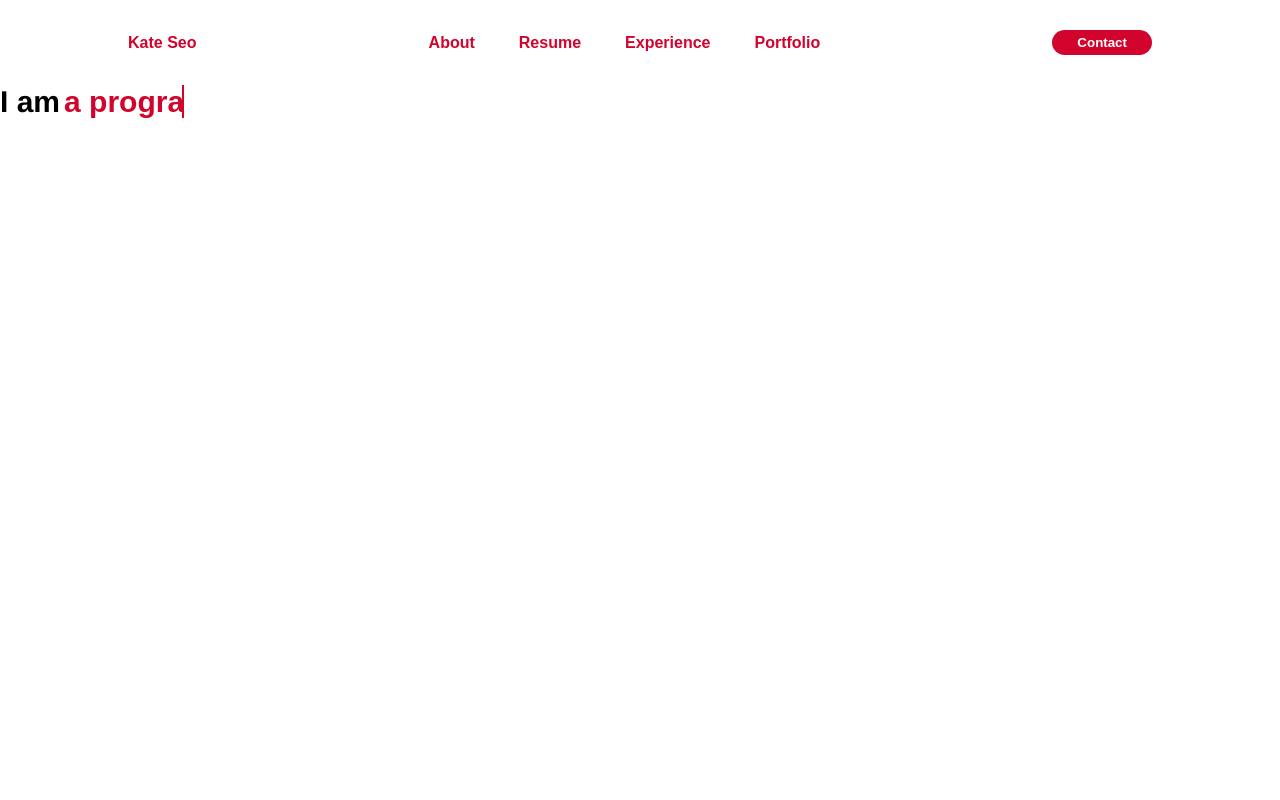
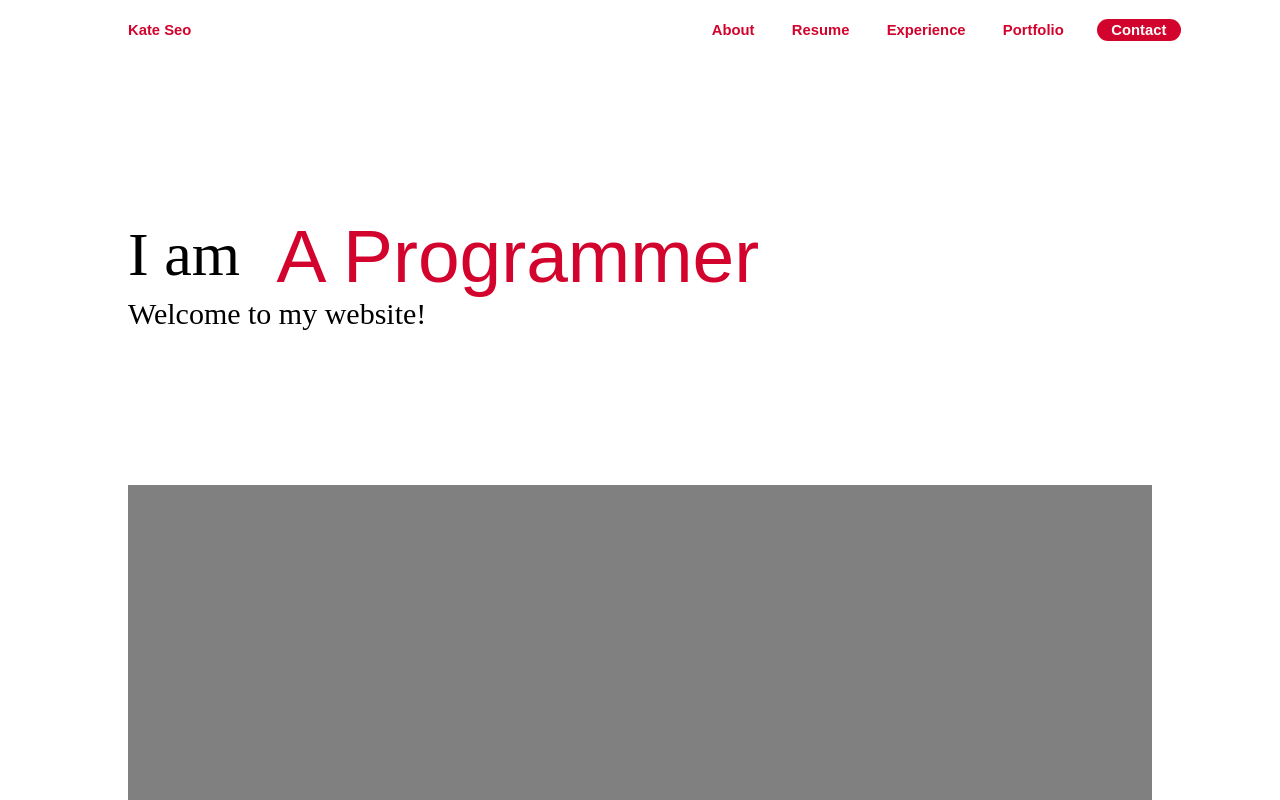
Before and after one commit to k4teseo/personal, a plain HTML site: page index.html in a window 1280 px wide. Shown: the top 800 px of the page. Drawn offline with Linux system fonts and the light colour scheme; a web font is replaced by a local one.

Commit message:
home page done

```diff
--- a/index.css
+++ b/index.css
@@ -6,9 +6,9 @@
 
 header {
     display: flex;
-    justify-content: space-between;
+    justify-content: flex-end;
     align-items: center;
-    padding: 30px 10%;
+    padding: 1.5% 10%;
 }
 
 p, li, a, button {
@@ -21,6 +21,8 @@ p, li, a, button {
 
 .logo {
     cursor: pointer;
+    margin-right: auto;
+    font-size: calc(2px + 1vw);
 }
 
 .nav-links {
@@ -29,11 +31,12 @@ p, li, a, button {
 
 .nav-links li {
     display: inline-block;
-    padding: 0 20px;
+    padding: 0 1.3vw;
 }
 
 .nav-links li a {
     transition: all 0.3s ease 0s;
+    font-size: calc(2px + 1vw);
 }
 
 .nav-links li a:hover {
@@ -41,13 +44,15 @@ p, li, a, button {
 }
 
 button {
-    padding: 5px 25px;
+    padding: 4% 20%;
     background-color: rgba(210, 4, 45, 1);
     color: white;
     border: none;
     border-radius: 50px;
     cursor: pointer;
     transition: all 0.3s ease 0s;
+    margin-left: 1.3vw;
+    font-size: calc(2px + 1vw);
 }
 
 button:hover {
@@ -55,43 +60,94 @@ button:hover {
     color: #D2042D;
 }
 
-body {
-    min-height: 100vh;
-    overflow: hidden;
+main {
+    margin: 0 10vw;
 }
 
-.container .text {
-    position: relative;
-    font-size: 30px;
-    font-weight: 600;
+.container {
+    max-width: 100%;
+    padding-top: 2%;
 }
 
-.container .text.first-text {
-    color: black;
-    font-family: "Helvetica Neue", sans-serif;
+#home {
+    display: flex;
+    flex-wrap: wrap;
+    margin: 15% 0;
+    position: relative;
 }
 
-.container .text.second-text {
-    color: #D2042D;
-    font-family: "rafaella", sans-serif;
+#home::before {
+    content: '';
+    position: absolute;
+    left: 0;
+    top: 0;
+    width: 100%;
+    height: 100%;
+    background-color: rgba(0,0,0,0);
+    z-index: 1;
 }
 
-.text.second-text:before {
-    content: "";
-    position: absolute;
-    top: 0;
-    left: 0;
-    height: 100%;
-    width: 100%;
-    background-color: white;
-    border-left: 2px solid #D2042D;
-    animation: animate 4s steps(12) infinite;
+#home .home-text {
+    color: black;
+    font-size: calc(3px + 3vw);
+    line-height: 40px;
+    font-weight: 200;
+    display: flex;
 }
-@keyframes animate {
-    40%, 60% {
-        left: 100%;
+
+h2 {
+    font-size: 30px;
+    font-weight: 200;
+}
+
+#home .home-text h1 {
+    font-weight: 400;
+}
+
+#home .home-text h1 span {
+    font-size: calc(4.5px + 5.5vw);
+    font-family: "rafaella", sans-serif;
+    color: #D2042D;
+    line-height: 45px;
+    display: none;
+}
+
+.home-text .animate-text {
+    display: inline;
+}
+
+#home .home-text h1 span.text-in {
+    display: block;
+    animation: textIn .5s ease;
+}
+
+#home .home-text h1 span.text-out {
+    animation: textOut .5s ease;
+}
+
+@keyframes textIn {
+    0% {
+        transform: translateY(100%);
+        color: white;
     }
     100% {
-        left: 0%;
+        transform: translateY(0%);
+        color: #D2042D;
     }
 }
+
+@keyframes textOut {
+    0% {
+        transform: translateY(0%);
+        color: #D2042D;
+    }
+    100% {
+        transform: translateY(-100%);
+        color: white;
+    }
+}
+
+#about {
+    background-color: grey;
+    height: 200vh;
+}
--- a/index.html
+++ b/index.html
@@ -7,11 +7,11 @@
     <link rel="stylesheet" href="https://use.typekit.net/jtq3edh.css">
 </head>
 <body>
-    <header>
-        <p class="logo">Kate Seo</p>
+    <header id="header">
+        <p class="logo"><a href="#header">Kate Seo</a></p>
         <nav>
             <ul class="nav-links">
-                <li><a href="#">About</a></li>
+                <li><a href="#about">About</a></li>
                 <li><a href="#">Resume</a></li>
                 <li><a href="#">Experience</a></li>
                 <li><a href="#">Portfolio</a></li>
@@ -21,10 +21,27 @@
     </header>
 
     <main>
-        <div class="container">
-            <span class="text first-text">I am</span>
-            <span class="text second-text"></span>
-        </div>
+        <section id="home">
+            <div class="container">
+                <div class="row">
+                    <div class="home-text">
+                        <h1>I am&nbsp;</h1>
+                        <h1 class="animate-text">
+                            <span>Kate Seo</span>
+                            <span>&nbsp;A Programmer</span>
+                            <span>&nbsp;A Designer</span>
+                            <span>&nbsp;A Student</span>
+                        </h1>
+                    </div>
+                </div>
+                <br>
+                <h2>Welcome to my website!</h2>
+            </div>
+        </section>
+
+        <section id="about">
+
+        </section>
     </main>
 <script src="index.js"></script>
 </body>
--- a/index.js
+++ b/index.js
@@ -1,22 +1,26 @@
-const text = document.querySelector(".second-text");
+const txts=document.querySelector(".animate-text").children;
+txtsLen=txts.length;;
+let index=0;
+const textInTimer=3000;
+const textOutTimer=2600;
+function animateText() {
+    for (let i=0; i<txtsLen; i++) {
+        txts[i].classList.remove("text-in", "text-out");
+    }
+    txts[index].classList.add("text-in");
 
-const textLoad = () => {
-    setTimeout(() => {
-        text.textContent = "Kate Seo";
-    }, 0);
-    setTimeout(() => {
-        text.textContent = "a programmer";
-    }, 4000);
-    setTimeout(() => {
-        text.textContent = "a designer";
-    }, 8000);
-    setTimeout(() => {
-        text.textContent = "a student";
-    }, 12000);
-    setTimeout(() => {
-        text.textContent = "an explorer";
-    }, 16000);
+    setTimeout(function() {
+        txts[index].classList.add("text-out");
+    }, textOutTimer)
+
+    setTimeout(function() {
+        if (index === txtsLen-1) {
+            index=0;
+        } else {
+            index++;
+        }
+        animateText();
+    }, textInTimer);
 }
 
-textLoad();
-setInterval(textLoad, 20000);
+window.onload=animateText;
```
